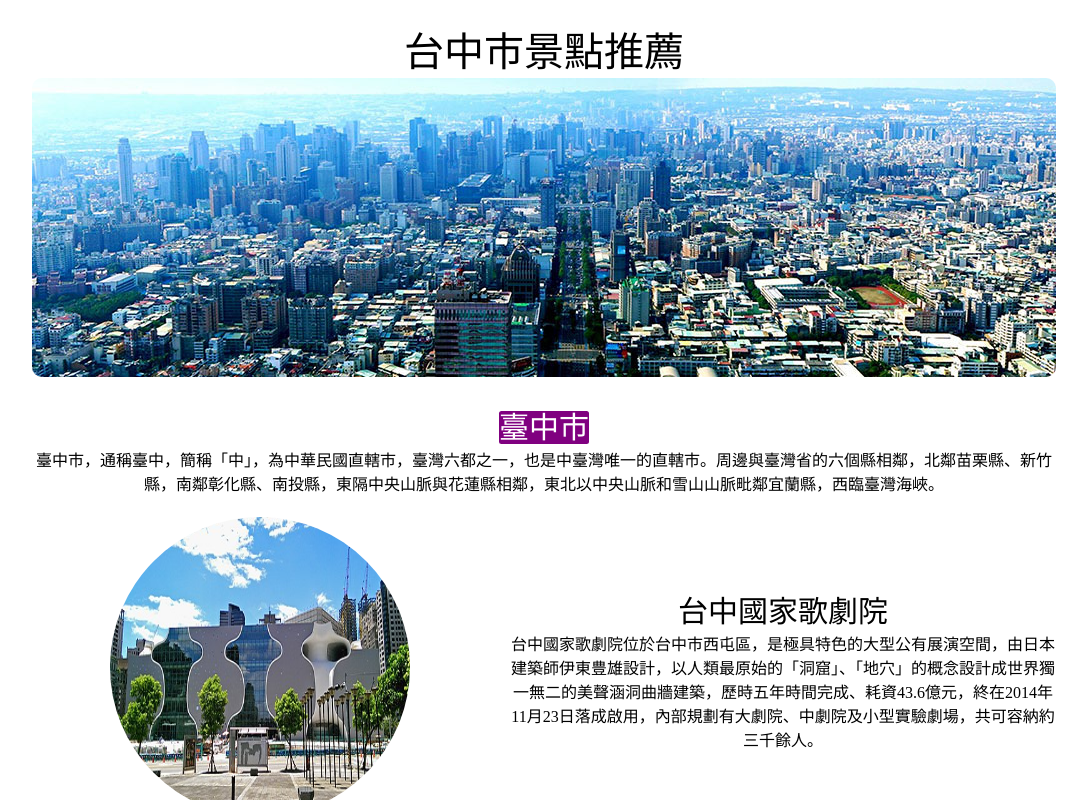
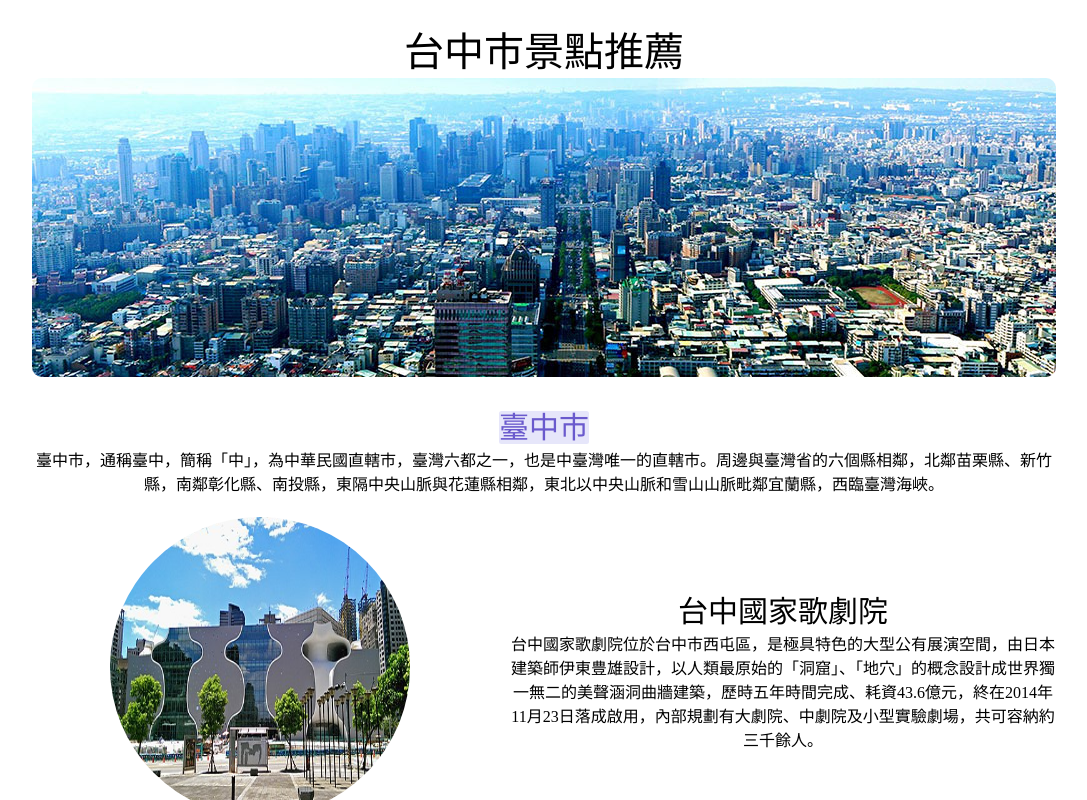
Before and after one commit to M17nna/HW1, a plain HTML site: page index.html in a window 1280 px wide. In both pictures the pointer is over the element "臺中市". Shown: the top 800 px of the page, without its empty margins (108-1195 px from the left). Drawn offline with Linux system fonts and the light colour scheme.

Commit message:
Add files via upload

```diff
--- a/index.html
+++ b/index.html
@@ -14,7 +14,7 @@
 		.font1 { font-size:40px; }
 		.font2 { font-size:30px; }
 		.img_rounded:hover{ rotate:-10deg;opacity:85% }
-		.font2:hover { background-color:purple;color:white; border-radius:2.5px;}
+		.font2:hover { background-color:lavender;color:slateblue; border-radius:2.5px;}
 
 	</style>
 
```
